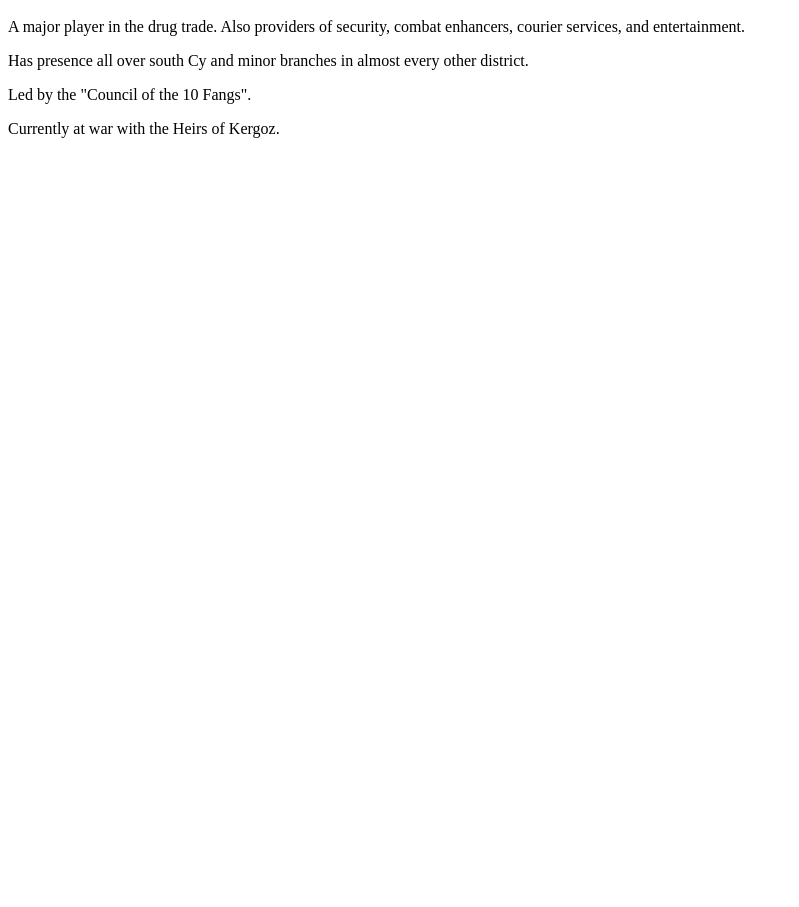
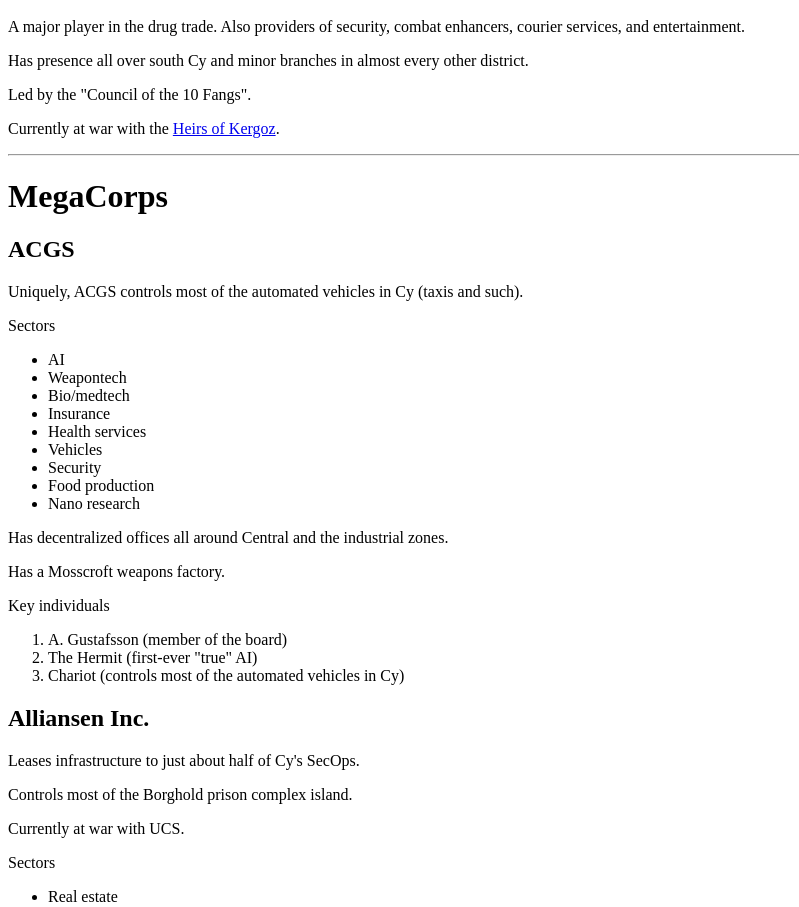
Before and after one commit to RadicalGarlic/safehouse.kim, an Angular app: page /cy_borg/lore in a window 1280 px wide. Shown: the part 811-1718 px from the top of the page, without its empty margins (0-799 px from the left). Before the commit the page ends 965 px from the top, so only its background shows below. Built offline with nearby package versions, Linux system fonts and the light colour scheme.

Commit message:
Added anchor links

```diff
--- a/src/app/cy-borg/cy-borg-lore/cy-borg-lore.component.html
+++ b/src/app/cy-borg/cy-borg-lore/cy-borg-lore.component.html
@@ -10,7 +10,7 @@
 <div>
   <h1>Notable Gangs</h1>
   <div>
-    <h2>Heirs of Kergoz</h2>
+    <h2 id="heirs-of-kergoz">Heirs of Kergoz</h2>
     <p>Nano worship, death</p>
     <p>Large parts of Barnyard Field slums pay tribute to them.</p>
     <p>The "horde" of the masked, corrupted, and nameless are the goons.</p>
@@ -24,6 +24,269 @@
     <p>A major player in the drug trade. Also providers of security, combat enhancers, courier services, and entertainment.</p>
     <p>Has presence all over south Cy and minor branches in almost every other district.</p>
     <p>Led by the "Council of the 10 Fangs".</p>
-    <p>Currently at war with the Heirs of Kergoz.</p>
+    <p>Currently at war with the <a routerLink="./" (click)="scrollToId('heirs-of-kergoz')">Heirs of Kergoz</a>.</p>
   </div>
 </div>
+<hr>
+<div>
+  <h1>MegaCorps</h1>
+
+  <h2>ACGS</h2>
+  <p>Uniquely, ACGS controls most of the automated vehicles in Cy (taxis and such).</p>
+  <div>
+    <p>Sectors</p>
+    <ul>
+      <li>AI</li>
+      <li>Weapontech</li>
+      <li>Bio/medtech</li>
+      <li>Insurance</li>
+      <li>Health services</li>
+      <li>Vehicles</li>
+      <li>Security</li>
+      <li>Food production</li>
+      <li>Nano research</li>
+    </ul>
+  </div>
+  <p>Has decentralized offices all around Central and the industrial zones.</p>
+  <p>Has a Mosscroft weapons factory.</p>
+  <div>
+    <p>Key individuals</p>
+    <ol>
+      <li>A. Gustafsson (member of the board)</li>
+      <li>The Hermit (first-ever "true" AI)</li>
+      <li>Chariot (controls most of the automated vehicles in Cy)</li>
+    </ol>
+  </div>
+
+  <h2>Alliansen Inc.</h2>
+  <p>Leases infrastructure to just about half of Cy's SecOps.</p>
+  <p>Controls most of the Borghold prison complex island.</p>
+  <p>Currently at war with UCS.</p>
+  <div>
+    <p>Sectors</p>
+    <ul>
+      <li>Real estate</li>
+      <li>Security</li>
+      <li>Entertainment</li>
+      <li>Behavioral analytics</li>
+      <li>Voting</li>
+      <li>Research</li>
+      <li>Sports</li>
+      <li>Financial services</li>
+      <li>Staffing</li>
+      <li>AI</li>
+      <li>Communication</li>
+      <li>Cybertech</li>
+    </ul>
+  </div>
+  <div>
+    <p>Key individuals</p>
+    <ol>
+      <li>Mrs. Lia (president of the board)</li>
+      <li>Jaci F. Ah (head of security operations)</li>
+    </ol>
+  </div>
+
+  <h2>AST</h2>
+  <p>"Endless seas"</p>
+  <div>
+    <p>Sectors</p>
+    <ul>
+      <li>Fish/algae products</li>
+      <li>Restaurants</li>
+      <li>Lobbying</li>
+      <li>Water shares</li>
+      <li>Education</li>
+      <li>Childcare</li>
+      <li>Submarine construction</li>
+      <li>Cloning (highly illegal)</li>
+    </ul>
+  </div>
+  <p>Gigantic (and smelly) processing plant and aquaculture farms in south Mosscroft. Stench is unbearable.</p>
+  <p>Leading the Undersjon project.</p>
+  <p>Dealing with the rising competitor Cynergy Water & Power Co.</p>
+  <div>
+    <p>Key individuals</p>
+    <ul>
+      <li>Lakshmi Viswan (product manager for submarine housing)</li>
+    </ul>
+  </div>
+
+  <h2>Cynergy Water & Power Co.</h2>
+  <p>A megacorp posing as public infrastructure. "A parasite among predators".</p>
+  <p>Headquarters is in "The Floating Hive" in North Central.</p>
+  <div>
+    <p>Sectors</p>
+    <ul>
+      <li>Facilities</li>
+      <li>Infrastructure</li>
+      <li>Transportation</li>
+      <li>Real estate</li>
+      <li>Sports</li>
+      <li>Food</li>
+      <li>Entertainment</li>
+      <li>Communication</li>
+    </ul>
+  </div>
+  <div>
+    <p>Key individuals</p>
+    <ul>
+      <li>Dane Azar (COO)</li>
+      <li>Zane #13 (star forward of the CyBorgs)</li>
+    </ul>
+  </div>
+
+  <h2>Spectral FT Banks & Holdings</h2>
+  <p>HQ in the Neon Pillar (North Central)</p>
+  <p>Gathering resources and lobbyists focusing on medtech</p>
+  <div>
+    <p>Sectors</p>
+    <ul>
+      <li>Financial services</li>
+      <li>Real estate</li>
+      <li>Infrastructure</li>
+      <li>Entertainment</li>
+      <li>Retail</li>
+    </ul>
+  </div>
+  <div>
+    <p>Key individuals</p>
+    <ul>
+      <li>Dr. Thaba Samson (CFO)</li>
+      <li>Ms. L.H. Ergene (archangel investor)</li>
+    </ul>
+  </div>
+
+
+### Fideistic Transformation
+Subsidiary of Spectral FT Banks & Holdings.
+
+Sectors
+* Religion
+* Cerebral interfaces
+* Egotech
+* Medtech
+* Drugs
+
+Megatemple in the Neon PIllar
+
+Selva Ergene (hiero-confessor)
+
+Warad-Ishtar (protomartyr)
+
+Members make up an inordinate number of Cy-rage victims.
+
+Promises its followers immortality via mind-upload to a divine mind-cloud. Their success is questionable given that ego continuance is still unprovable.
+
+# Grave/Mellberg/Tosk
+Mobster law firm
+
+"No paying clients of ours ever go to Borghold"
+
+Sectors
+* Law
+* Risk management
+* Security
+* Credit
+* Real estate
+* Marketing
+* Financial services
+* Nightclubs
+* Restaurants
+* Luxury wares
+
+HQ in "Golden Spire" (south central)
+
+3 members of each founding family make up the board. Younger members make up all the top-layer exec positions.
+
+# Kaytell Makers
+Sectors
+* Materials
+* Production
+* Construction
+* Bio/cybertech
+* Retail
+* Entertainment
+* Fashion
+
+Several large factories in Mosscroft (chemical textile plants)
+
+Large farms outside of Cy.
+
+Mr. Kaytell (founder and CEO). Rumored has been running the corp for 150 years.
+
+Rumor that true HQ has moved to orbit.
+
+# Royal West Shipping Co.
+Sectors
+* Logistics
+* Storage
+* Retail
+* Infrastructure
+* Travel
+* Vehicles
+* Sports
+
+HQ and warehouses in Ports, large presence in all 3 ports (space, air, water). Biggest and most well-guarded warehouses in A2. No one dares challenge them there.
+
+Sri Alraune, CEO
+
+The AI "Nordship", the first shackled "true" AI, currently runs all logistics.
+
+# T.G. Labs
+"Science redefined"
+
+Bio, Nano, med, gene, space, other tech.
+
+Run in orbital research stations
+
+Has showroom/experience centers in Ports
+
+Dr. Daevy, lead researcher
+
+Rumored to have G-Zero blacksites (several).
+
+# Tulles & deVerte
+A megacorp based around the superstar "it" couple.
+
+Sectors
+* Feeds
+* Lifestyle products
+* Drugs
+* Famous for being famous
+* Fashion
+* Entertainment
+* Restaurants
+* Weapontech
+* Staffing
+
+Angel investors for all the latest social platforms.
+
+Their penthousePenthouse in South Central, club in Ports.
+
+## Key individuals
+* Tomi "Toad" Dian (lawyer/fixer from Grave/Mellberg/Tosk)
+
+# UCS (United Citadel Security)
+The current top dog megacorp when it comes to security services and weapons engineering.
+
+Outfits most of Cy's secops.
+
+Sectors
+* Security
+* Weapontech
+* Combat enhancers
+* Cerebral interfaces
+* AI
+* Spacetech
+
+Currently at war with Alliansen Inc.
+
+HQ is in Citadel Tower, South Central.
+
+## Key individuals
+* Mr. O.B.P. Gunner (CEO)
+* The Gail couple (lead designers of the automated weapons platform department)
+
+It's possible that all public faces of the megacorp are fabricated. Who's running things then?(hacker backstory)
+</div>
--- a/src/app/cy-borg/cy-borg-lore/cy-borg-lore.component.ts
+++ b/src/app/cy-borg/cy-borg-lore/cy-borg-lore.component.ts
@@ -1,12 +1,18 @@
 import { Component } from '@angular/core';
+import { ViewportScroller } from '@angular/common';
+import { RouterModule } from '@angular/router';
 
 @Component({
   selector: 'app-cy-borg-lore',
   standalone: true,
-  imports: [],
+  imports: [RouterModule],
   templateUrl: './cy-borg-lore.component.html',
   styleUrl: './cy-borg-lore.component.scss'
 })
 export class CyBorgLoreComponent {
+  constructor(private viewportScroller: ViewportScroller) {}
 
+  public scrollToId(elementId: string): void {
+    this.viewportScroller.scrollToAnchor(elementId);
+  }
 }
```
